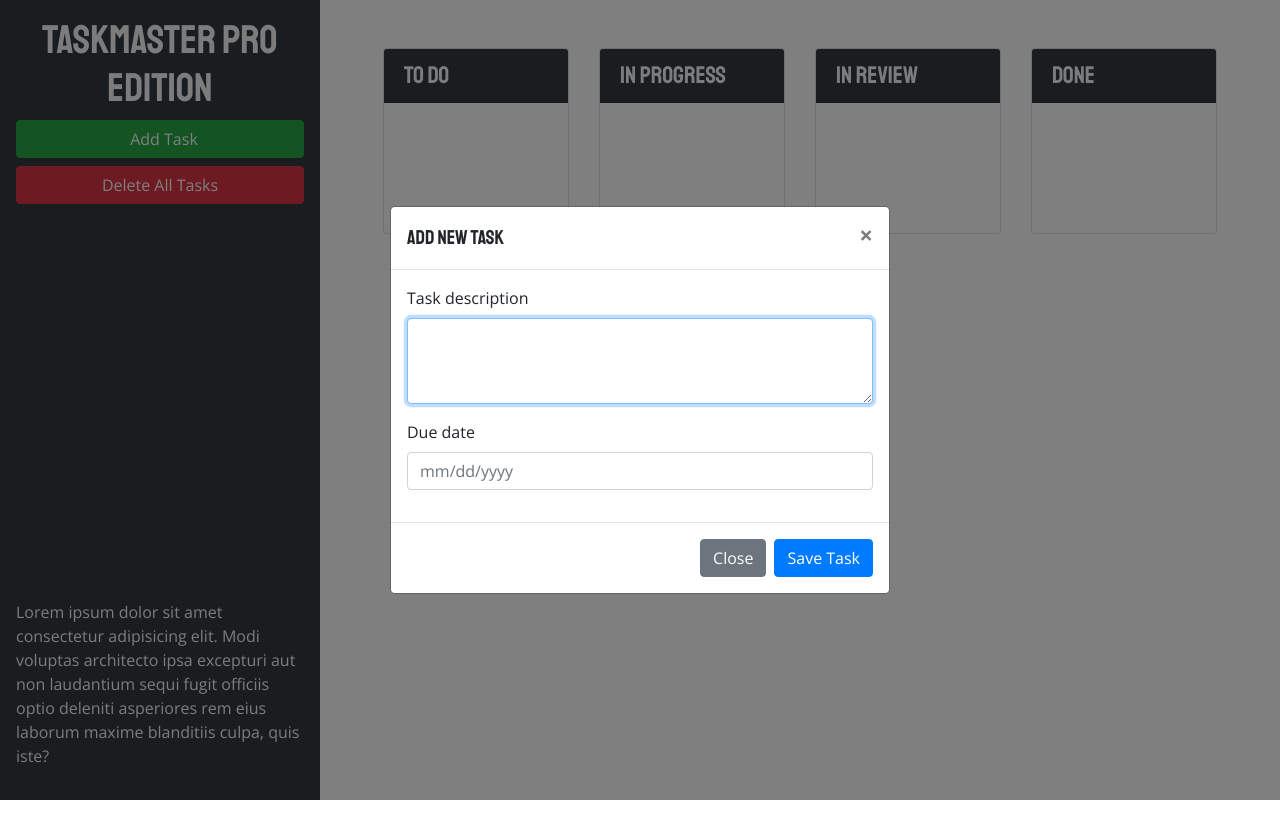
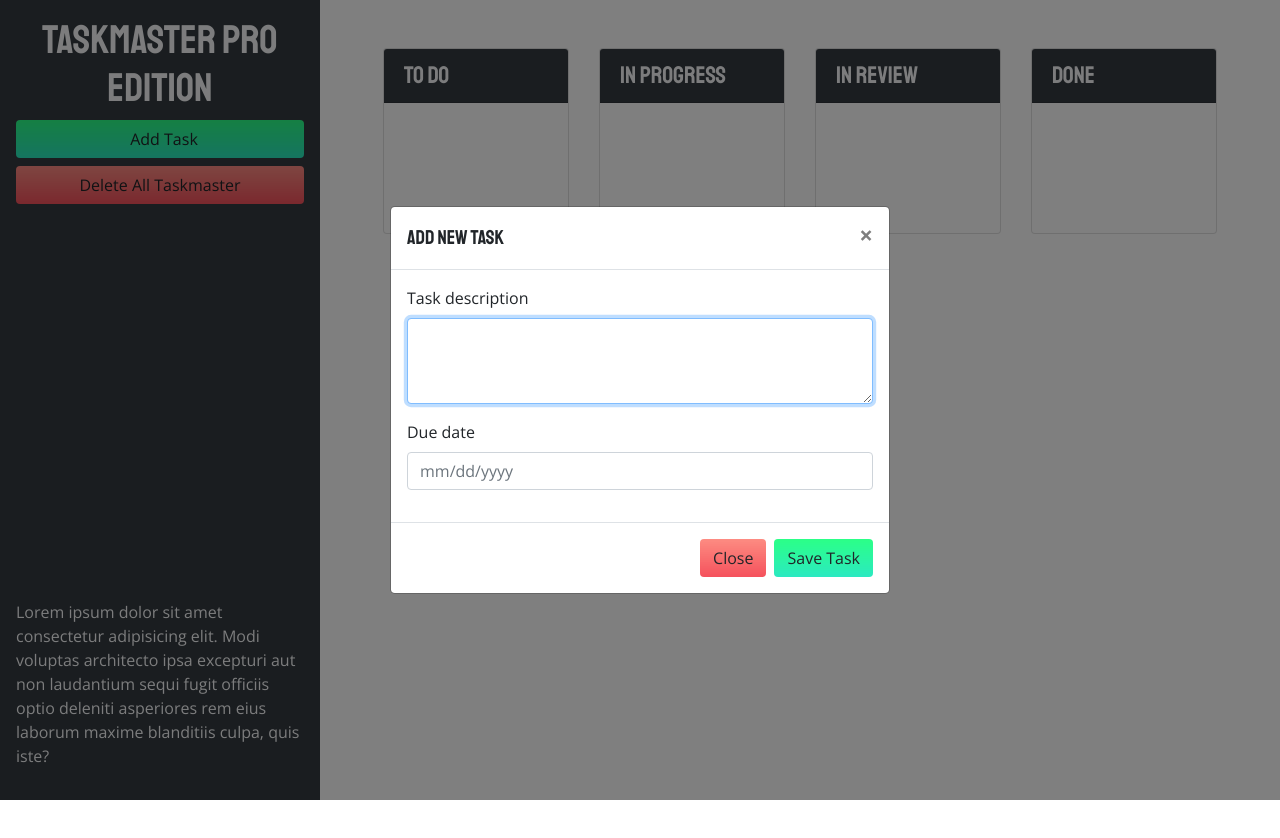
Before and after one commit to bspur11/taskmaster-pro, a plain HTML site: page taskmaster-starter/index.html in a window 1280 px wide. Both pictures are taken after a click on the button "Add Task". After the commit the page ends 800 px from the top, so only its background shows below. Drawn offline with nearby package versions, Linux system fonts and the light colour scheme; a web font is replaced by a local one.

Commit message:
UX enhancements

```diff
--- a/taskmaster-starter/assets/css/style.css
+++ b/taskmaster-starter/assets/css/style.css
@@ -41,3 +41,28 @@ h6 {
 .bottom-trash-active {
   background-color: rgba(234, 0, 39, 1);
 }
+
+.btn-add,
+.btn-save {
+  background-color: #fa8bff;
+  background-image: linear-gradient(45deg, #FA8BFF 0%, #2BD2FF, 52%, #2BFF88 90%);
+  transition: all .5s ease-out;
+  background-size: 1px 100px;
+  background-position: 0 -10px;
+}
+
+.btn-close,
+.btn-delete {
+  background-color: #ea0028;
+  background-image: linear-gradient(180deg, #ff9a8b 0%, #ea0028 100%);
+  transition: all .5s ease-out;
+  background-size: 1px 100px;
+  background-position: 0 -10px;
+}
+
+.btn-add:hover,
+.btn-save:hover,
+.btn-close:hover,
+.btn-delete:hover {
+  background-position: 1px -50px;
+}
--- a/taskmaster-starter/assets/js/script.js
+++ b/taskmaster-starter/assets/js/script.js
@@ -82,10 +82,12 @@ $(".card .list-group").sortable({
   helper: "clone",
   activate: function (event, ui) {
     $(this).addClass("dropover");
+    $(".bottom-trash").addClass("bottom-trash-drag");
     console.log(ui);
   },
   deactivate: function (event, ui) {
     $(this).removeClass("dropover");
+    $(".bottom-trash").removeClass("bottom-trash-drag");
     console.log(ui);
   },
   over: function (event) {
@@ -137,11 +139,14 @@ $("#trash").droppable({
   drop: function (event, ui) {
     // remove dragged element from the dom
     ui.draggable.remove();
+    $(".bottom-trash").removeClass("bottom-trash-active");
   },
   over: function (event, ui) {
+    $(".bottom-trash").addClass("bottom-trash-active");
     console.log(ui);
   },
   out: function (event, ui) {
+    $(".bottom-trash").removeClass("bottom-trash-active");
     console.log(ui);
   }
 });
@@ -165,7 +170,7 @@ $("#task-form-modal").on("shown.bs.modal", function () {
 });
 
 // save button in modal was clicked
-$("#task-form-modal .btn-primary").click(function () {
+$("#task-form-modal .btn-save").click(function () {
   // get form values
   var taskText = $("#modalTaskDescription").val();
   var taskDate = $("#modalDueDate").val();
--- a/taskmaster-starter/index.html
+++ b/taskmaster-starter/index.html
@@ -25,13 +25,14 @@
         <h1 class="text-center"><span class="oi oi-task d-inline d-lg-none"></span>
           Taskmaster Pro Edition</h1>
         <div class="ml-md-auto w-100 w-md-auto">
-          <button id="create-task" class="btn btn-block btn-success" data-toggle="modal" data-target="#task-form-modal">
+          <button id="create-task" class="btn btn-block btn-add" data-toggle="modal" data-target="#task-form-modal">
             <!-- What does the mr-2 do? Hint: it's from Bootstrap! -->
             <span class="oi oi-plus mr-2"></span>Add Task
           </button>
-          <button id="remove-tasks" class="btn btn-block btn-danger mb-2 mb-md-4">
+          <button id="remove-tasks" class="btn btn-block btn-delete mb-2 mb-md-4">
             <span class="oi oi-trash"></span>
-            Delete All Tasks</button>
+            Delete All Taskmaster
+          </button>
         </div>
       </div>
       <span class="oi oi-task display-1 text-center mb-2 d-none d-lg-block mt-auto"></span>
@@ -83,7 +84,7 @@
           </div>
         </div>
       </div>
-      <div class="mt-auto" id="trash">
+      <div class="mt-auto overflow-hidden" id="trash">
         <div class="w-100 p-3 bottom-trash text-center">
           <span class="oi oi-trash mx-auto mb-4"></span>
           Drop Here to Remove.
@@ -116,8 +117,8 @@
           </form>
         </div>
         <div class="modal-footer">
-          <button type="button" class="btn btn-secondary" data-dismiss="modal">Close</button>
-          <button type="button" class="btn btn-primary">Save Task</button>
+          <button type="button" class="btn btn-close" data-dismiss="modal">Close</button>
+          <button type="button" class="btn btn-save">Save Task</button>
         </div>
       </div>
     </div>
```
